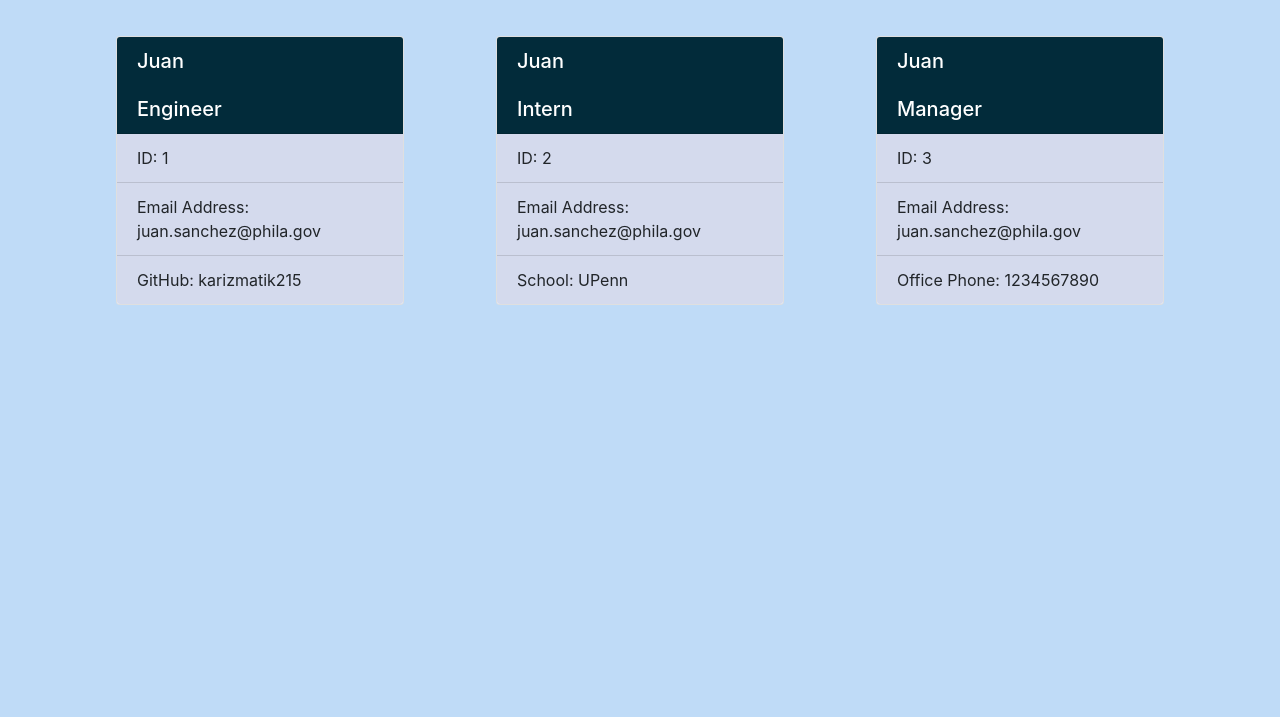
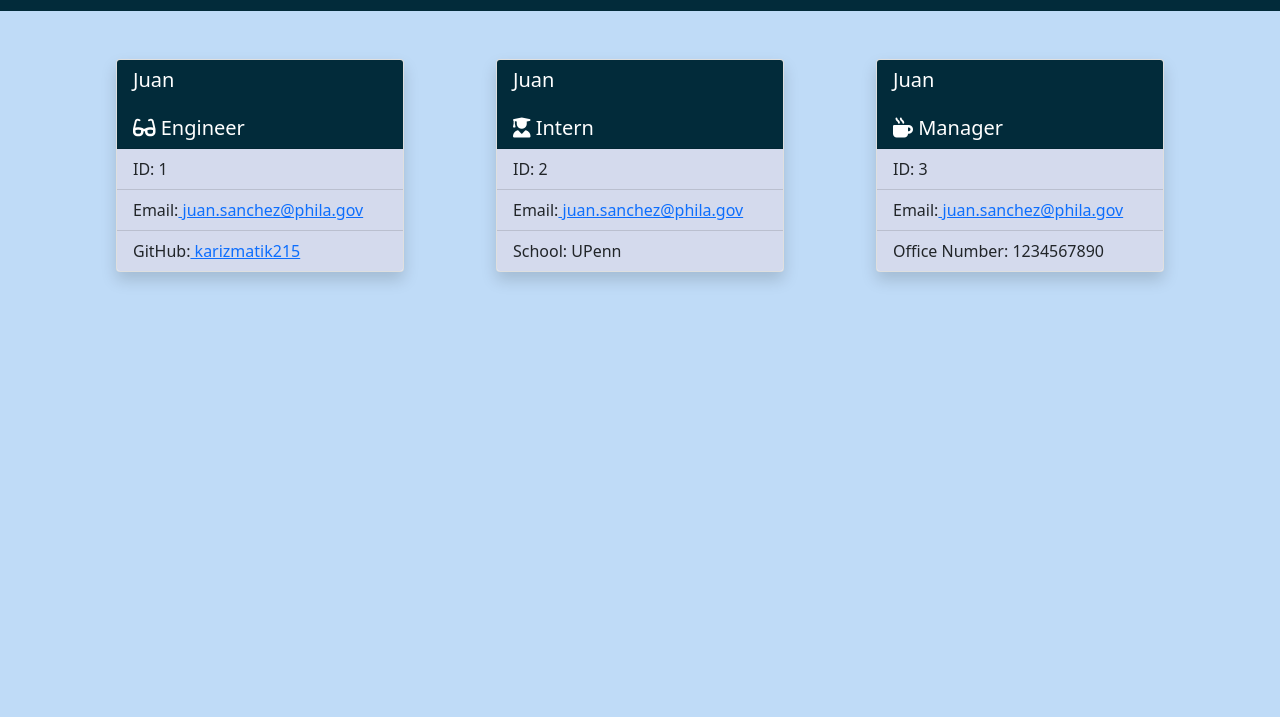
Before and after one commit to karizmatik215/10-Object-Oriented-Programming-Team-Profile-Generator, a website: page dist/index.html in a window 1280 px wide. Shown: the part 83-800 px from the top of the page. Drawn offline with nearby package versions, Linux system fonts and the light colour scheme.

Commit message:
updated html shown in video

```diff
--- a/dist/index.html
+++ b/dist/index.html
@@ -1,47 +1,59 @@
 <!DOCTYPE html>
 <html lang="en">
+
 <head>
   <meta charset="UTF-8">
   <meta name="viewport" content="width=device-width, initial-scale=1.0">
   <meta http-equiv="X-UA-Compatible" content="ie=edge">
-        <link rel="stylesheet" href="https://stackpath.bootstrapcdn.com/bootstrap/4.5.2/css/bootstrap.min.css">
+  <link href="https://cdn.jsdelivr.net/npm/bootstrap@5.0.0-beta2/dist/css/bootstrap.min.css" rel="stylesheet"
+    integrity="sha384-BmbxuPwQa2lc/FVzBcNJ7UAyJxM6wuqIj61tLrc4wSX0szH/Ev+nYRRuWlolflfl" crossorigin="anonymous">
+  <script src="https://kit.fontawesome.com/a695a3856f.js" crossorigin="anonymous"></script>
   <link rel="stylesheet" href="/dist/styles.css">
-        <title>My Team</title>
+  <title>Team Profile Generator</title>
 </head>
+
 <body>
-        <nav class="navbar navbar-dark bg-dark mb-5">
-            <span class="navbar-brand mb-0 h1 w-100 text-center">Team Profile Generator</span>
+  <nav class="navbar navbar-dark mb-5">
+    <span class="navbar-brand mb-3 mt-3 h1 w-100 text-center">My Team</span>
   </nav>
   <div class="container">
-            <div class="row"><div class="col-4">
-            <div class="card mx-auto mb-3" style="width: 18rem">
-            <h5 class="card-header">Juan<br /><br />Engineer</h5>
+    <div class="row">
+      <div class="col-4">
+        <div class="card mx-auto mb-3 shadow" style="width: 18rem">
+          <h5 class="card-header">Juan<br /><br /><i class="fas fa-glasses"></i> Engineer</h5>
           <ul class="list-group list-group-flush">
             <li class="list-group-item">ID: 1</li>
-                <li class="list-group-item">Email Address: juan.sanchez@phila.gov</li>
-                <li class="list-group-item">GitHub: karizmatik215</li>
+            <li class="list-group-item">Email:<a href="mailto:juan.sanchez@phila.gov" target="_blank">
+                juan.sanchez@phila.gov</a></li>
+            <li class="list-group-item">GitHub:<a href="https://github.com/karizmatik215" target="_blank">
+                karizmatik215</a></li>
           </ul>
         </div>
-        </div><div class="col-4">
-            <div class="card mx-auto mb-3" style="width: 18rem">
-            <h5 class="card-header">Juan<br /><br />Intern</h5>
+      </div>
+      <div class="col-4">
+        <div class="card mx-auto mb-3 shadow" style="width: 18rem">
+          <h5 class="card-header">Juan<br /><br /><i class="fas fa-user-graduate"></i> Intern</h5>
           <ul class="list-group list-group-flush">
             <li class="list-group-item">ID: 2</li>
-                <li class="list-group-item">Email Address: juan.sanchez@phila.gov</li>
+            <li class="list-group-item">Email:<a href="mailto:juan.sanchez@phila.gov" target="_blank">
+                juan.sanchez@phila.gov</a></li>
             <li class="list-group-item">School: UPenn</li>
           </ul>
         </div>
-        </div><div class="col-4">
-            <div class="card mx-auto mb-3" style="width: 18rem">
-            <h5 class="card-header">Juan<br /><br />Manager</h5>
+      </div>
+      <div class="col-4">
+        <div class="card mx-auto mb-3 shadow" style="width: 18rem">
+          <h5 class="card-header">Juan<br /><br /><i class="fas fa-mug-hot"></i> Manager</h5>
           <ul class="list-group list-group-flush">
             <li class="list-group-item">ID: 3</li>
-                <li class="list-group-item">Email Address: juan.sanchez@phila.gov</li>
-                <li class="list-group-item">Office Phone: 1234567890</li>
+            <li class="list-group-item">Email:<a href="mailto:juan.sanchez@phila.gov" target="_blank">
+                juan.sanchez@phila.gov</a></li>
+            <li class="list-group-item">Office Number: 1234567890</li>
           </ul>
         </div>
-        </div> </div>
       </div>
+    </div>
+  </div>
+</body>
 
-</body>
 </html>
```
Lines whose indentation alone changed are shown as unchanged.
